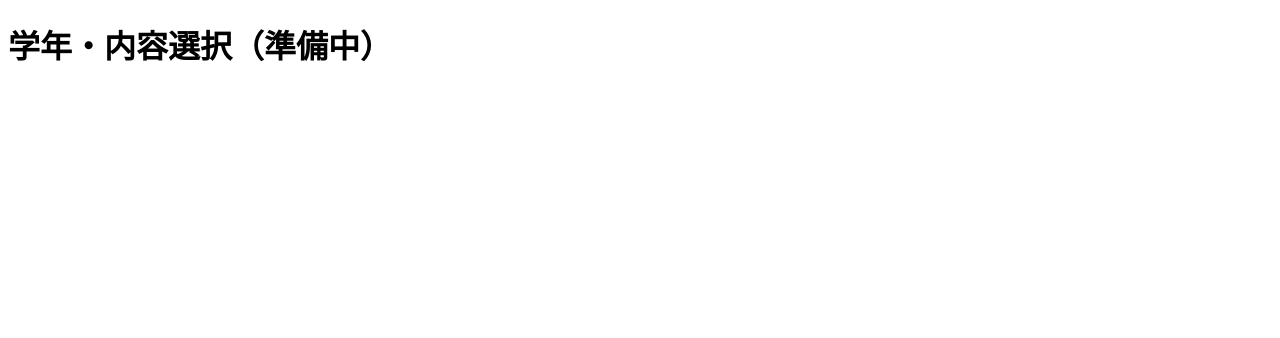
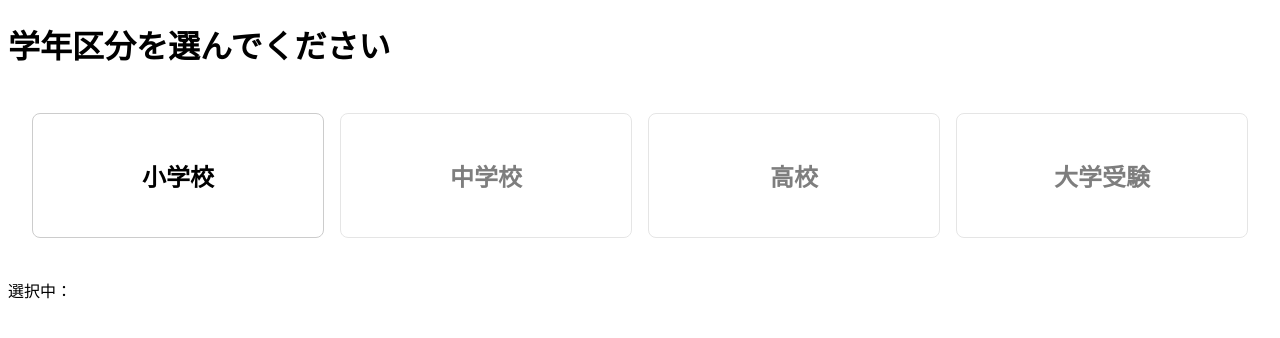
Before and after one commit to Higash37/BasiRize, a React (Vite) app in the folder frontend/: page /grade-select in a window 1280 px wide. Shown: the top 338 px of the page. Built offline with nearby package versions, Linux system fonts and the light colour scheme.

Commit message:
feat: add level selection and content selection page with state passing

```diff
--- a/frontend/src/App.tsx
+++ b/frontend/src/App.tsx
@@ -2,12 +2,14 @@
 import {Routes, Route} from "react-router-dom";
 import HomePage from "./pages/HomePage";
 import GradeSelectionPage from "./pages/GradeSelectionPage";
+import ContentSelectionPage from "./pages/ContentSelectionPage";
 
 function App(){
   return (
     <Routes>
       <Route path="/" element={<HomePage />} />
       <Route path="/grade-select" element={<GradeSelectionPage />} />
+      <Route path="/content-select" element={<ContentSelectionPage />} />
     </Routes>
   )
 }
--- /dev/null
+++ b/frontend/src/pages/ContentSelectionPage.tsx
@@ -0,0 +1,14 @@
+import {useLocation} from "react-router-dom";
+
+function ContentSelectionPage(){
+    const location = useLocation();
+    const level = location.state?.level;
+
+    return (
+        <div>
+            <h1>内容を選んでください({level})</h1>
+        </div>
+    )
+}
+
+export default ContentSelectionPage
--- a/frontend/src/pages/GradeSelectionPage.tsx
+++ b/frontend/src/pages/GradeSelectionPage.tsx
@@ -1,6 +1,21 @@
-function GradeSelectionPage() {
-    return(
-    <h1>学年・内容選択（準備中）</h1>
+import {useState} from "react";
+import {useNavigate} from "react-router-dom";
+import SubjectCard from "../components/SubjectCard"
+
+function GradeSelectionPage(){
+    const [selectedLevel, setSelectedLevel] = useState<string | null>(null);
+    const navigate = useNavigate();
+    return (
+        <div>
+            <h1>学年区分を選んでください</h1>
+            <div className="subject-grid">
+                <SubjectCard title="小学校" onClick={() => navigate("/content-select", {state: {level: "小学校"}})} />
+                <SubjectCard title="中学校" disabled/>
+                <SubjectCard title="高校" disabled />
+                <SubjectCard title="大学受験" disabled />
+            </div>
+            <p>選択中：{selectedLevel}</p>
+        </div>
     )
 }
 
```
